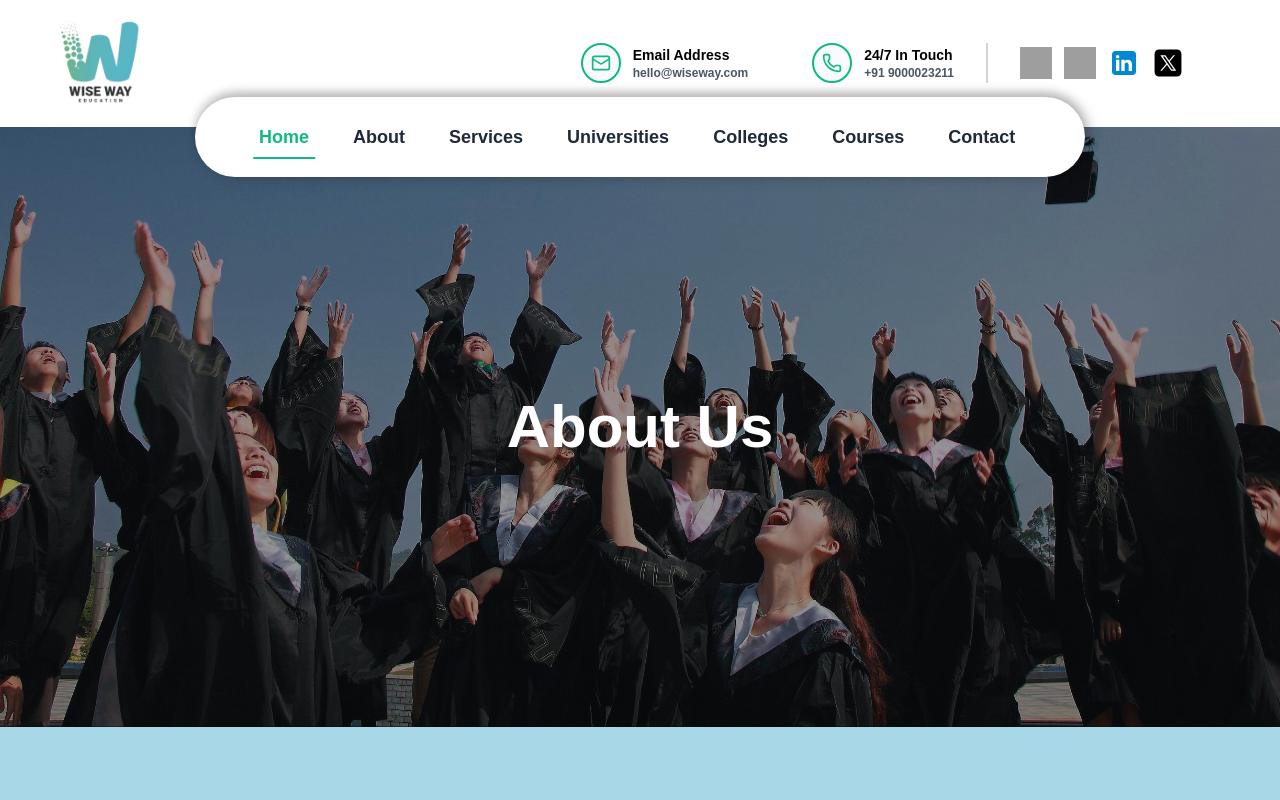
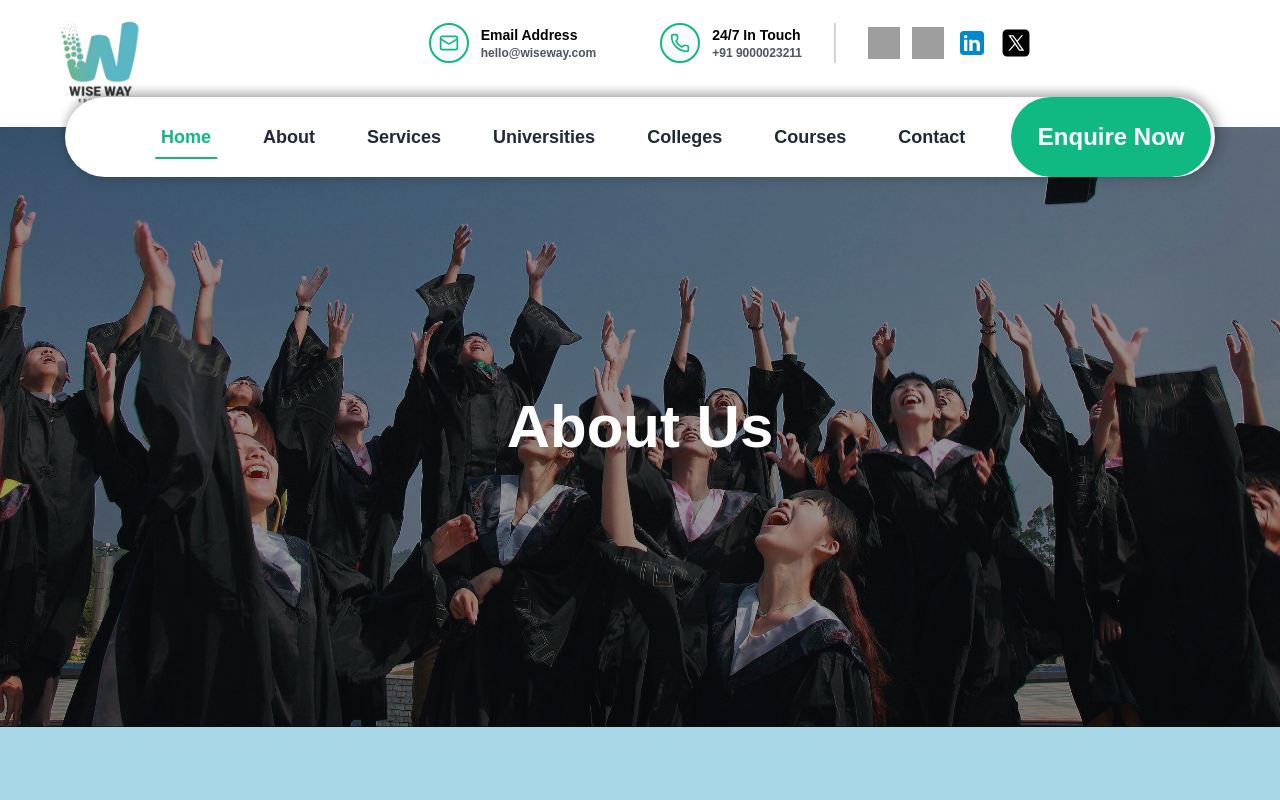
Before and after one commit to ziyadmangalasseri/Wise-Way-Education, a Next.js app: page / in a window 1280 px wide. Shown: the top 800 px of the page. Built offline with nearby package versions, Linux system fonts and the light colour scheme; grey boxes are pictures that could not be loaded.

Commit message:
navbar fixed

```diff
--- a/components/Header.js
+++ b/components/Header.js
@@ -58,7 +58,7 @@ const Header = () => {
         </button>
 
         {/* Contact Info and Social Icons - Hidden on mobile */}
-        <div className="hidden md:flex flex-col sm:flex-row gap-4 md:gap-6 lg:gap-8 items-center md:mr-4 lg:mr-8 xl:mr-12">
+        <div className="hidden md:flex flex-col sm:flex-row gap-4 md:gap-6 lg:gap-8 items-center xl:mr-[200px] mb-10">
           {/* Email and Phone */}
           <div className="flex flex-col sm:flex-row gap-4 md:gap-8 lg:gap-16">
             <div className="flex items-center gap-2 md:gap-3">
--- a/components/Navbar.js
+++ b/components/Navbar.js
@@ -1,32 +1,58 @@
 "use client";
-import React from "react";
+import React, { useState } from "react";
 import Link from "next/link";
 import { usePathname } from "next/navigation";
 
-const Navbar = ({ isMenuOpen, toggleMenu }) => {
+const Navbar = () => {
   const pathname = usePathname();
+  const [isMenuOpen, setIsMenuOpen] = useState(false);
+
+  const toggleMenu = () => {
+    setIsMenuOpen(!isMenuOpen);
+  };
 
   return (
-    <nav className={`
-      bg-white
-      w-full
-      ${isMenuOpen ? 'h-full' : ''}
-      md:w-auto
-      lg:w-[890px]
-      xl:w-[890px]
-      md:h-[70px]
-      lg:h-[80px]
-      md:rounded-full
-      flex
-      items-center
-      shadow-[0_-5px_10px_rgba(0,0,0,0.2),5px_0_15px_rgba(0,0,0,0.2)]
-      relative
-      z-10
-    `}>
-      <div className="w-full flex flex-col md:flex-row items-center md:items-stretch justify-between px-4 md:px-8 lg:px-12">
+    <div>
+      {/* Mobile Menu Button */}
+      <button
+        onClick={toggleMenu}
+        className="md:hidden fixed top-4 right-4 z-50 p-2 bg-emerald-500 rounded-full"
+        aria-label="Toggle menu"
+      >
+        <svg
+          className="w-6 h-6 text-white"
+          fill="none"
+          stroke="currentColor"
+          viewBox="0 0 24 24"
+        >
+          {isMenuOpen ? (
+            <path
+              strokeLinecap="round"
+              strokeLinejoin="round"
+              strokeWidth="2"
+              d="M6 18L18 6M6 6l12 12"
+            />
+          ) : (
+            <path
+              strokeLinecap="round"
+              strokeLinejoin="round"
+              strokeWidth="2"
+              d="M4 6h16M4 12h16m-7 6h7"
+            />
+          )}
+        </svg>
+      </button>
+
+      {/* Navigation */}
+      <nav
+        className={`bg-white w-full md:w-[1150px] md:h-[80px] md:rounded-full flex items-center shadow-[0_-5px_10px_rgba(0,0,0,0.2),5px_0_15px_rgba(0,0,0,0.2)] relative z-10 ${
+          isMenuOpen ? "block" : "hidden md:flex"
+        }`}
+      >
+        <div className="mx-auto flex flex-col md:flex-row md:ml-16 items-center justify-between w-full px-4">
           {/* Navigation Links */}
-        <div className="flex flex-col md:flex-row items-center md:items-start font-bold">
-          <ul className="flex flex-col md:flex-row text-base lg:text-lg gap-2 md:gap-1 lg:gap-3 items-center md:items-start">
+          <div className="flex flex-col md:flex-row items-center font-bold w-full">
+            <ul className="flex flex-col md:flex-row text-lg gap-5 w-full">
               {[
                 { name: "Home", path: "/" },
                 { name: "About", path: "/about" },
@@ -39,12 +65,11 @@ const Navbar = ({ isMenuOpen, toggleMenu }) => {
                 <li key={link.path}>
                   <Link
                     href={link.path}
-                  className={`block py-3 md:py-4 px-2 md:px-2 lg:px-4 transition duration-200 relative text-center md:text-left ${
+                    className={`block py-4 px-4 transition duration-200 relative ${
                       pathname === link.path
                         ? "text-emerald-500 font-extrabold"
                         : "text-gray-800 hover:text-emerald-500"
                     }`}
-                  onClick={isMenuOpen ? toggleMenu : undefined}
                   >
                     {link.name}
                     {pathname === link.path && (
@@ -56,17 +81,18 @@ const Navbar = ({ isMenuOpen, toggleMenu }) => {
             </ul>
           </div>
 
-        {/* Enquire Button - Fixed at the end of navbar
-        <div className="md:self-center mt-4 md:mt-0 mb-6 md:mb-0">
+          {/* Enquire Button */}
+          <div className="w-full md:w-auto">
             <Link
               href="/enquire"
-            className="bg-emerald-500 hover:bg-emerald-600 text-white text-lg md:text-xl lg:text-2xl font-bold py-2 sm:py-2 md:py-2 lg:py-4 px-8 lg:px-8 rounded-full transition duration-300 block text-center whitespace-nowrap"
+              className="bg-emerald-500 md:w-[200px] hover:bg-emerald-600 text-white text-2xl font-bold py-4 md:py-6  md:px- md:ml-[30px] rounded-full transition duration-300 block text-center"
             >
               Enquire Now
             </Link>
-        </div> */}
+          </div>
         </div>
       </nav>
+    </div>
   );
 };
 
```
Lines whose indentation alone changed are shown as unchanged.
